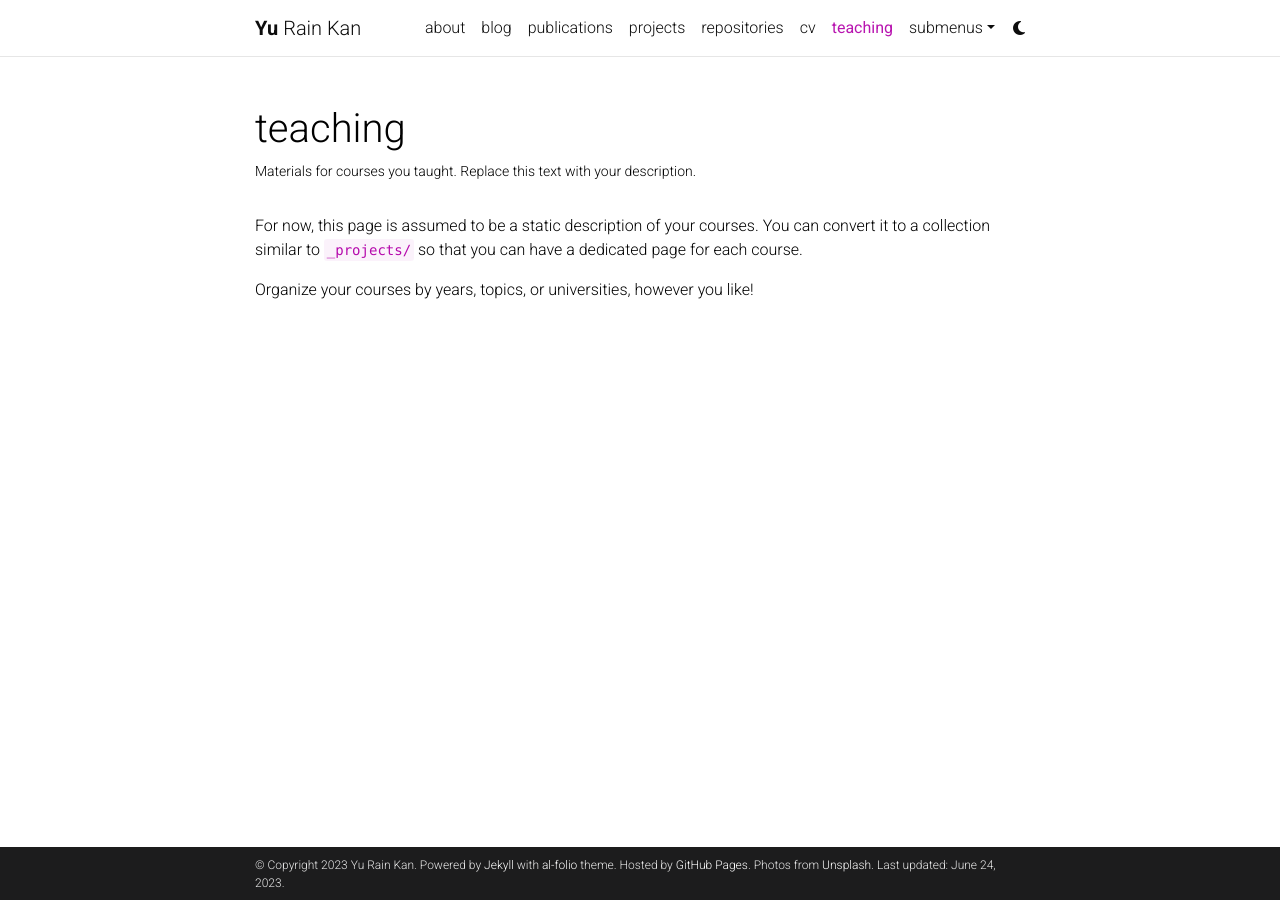
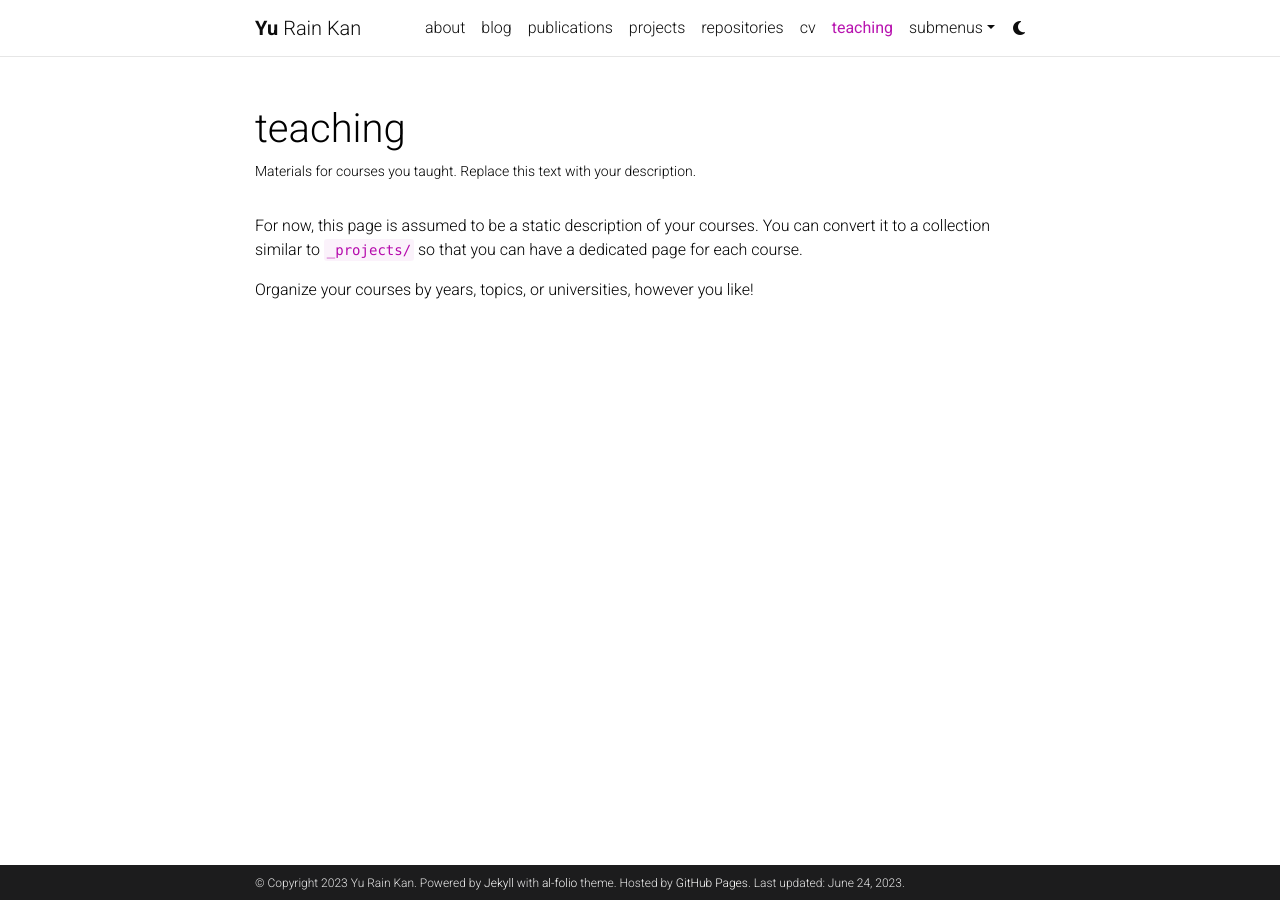
Before and after one commit to rainkan/rainkan.github.io, a Jekyll site: the page built from _pages/teaching.md, in a window 1280 px wide. Built offline with Jekyll 4.4.1, drawn with Linux system fonts in a browser that asks for light colours; comment, search, counter and statistics services are not loaded; a style sheet for code colours, icons or effects is not loaded.

Commit message:
Update _config.yml

```diff
--- a/_config.yml
+++ b/_config.yml
@@ -8,15 +8,14 @@
 last_name: Kan
 email: ykht@uw.edu
 description: > # the ">" symbol means to ignore newlines until "footer_text:"
-  A simple, whitespace theme for academics. Based on [*folio](https://github.com/bogoli/-folio) design.
+  Personal Website for Yu Kan
 footer_text: >
   Powered by <a href="https://jekyllrb.com/" target="_blank">Jekyll</a> with <a href="https://github.com/alshedivat/al-folio">al-folio</a> theme.
   Hosted by <a href="https://pages.github.com/" target="_blank">GitHub Pages</a>.
-  Photos from <a href="https://unsplash.com" target="_blank">Unsplash</a>.
-keywords: jekyll, jekyll-theme, academic-website, portfolio-website  # add your own keywords or leave empty
+keywords: Yu Kan, Information System, UW Foster, Personal Website  # add your own keywords or leave empty
 
 lang: en # the language of your site (for example: en, fr, cn, ru, etc.)
-icon: ⚛️  # the emoji used as the favicon (alternatively, provide image name in /assets/img/)
+icon: 🐳 # the emoji used as the favicon (alternatively, provide image name in /assets/img/)
 
 url: https://rainkan.github.io
 baseurl:  # the subpath of your site, e.g. /blog/
```
